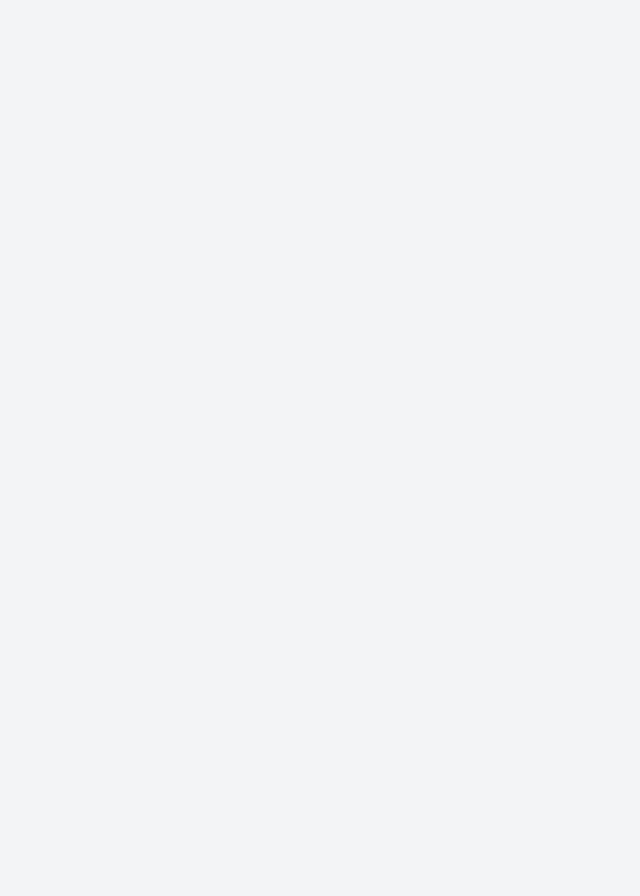
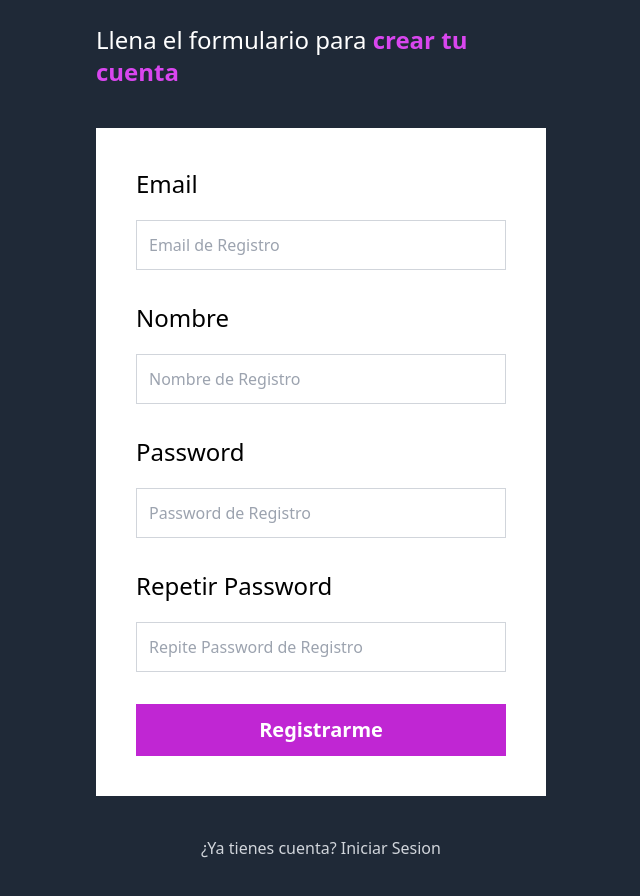
Before and after one commit to irenemonzon/Task-frontend, a React (Vite) app: page /auth/register in a window 1280 px wide. Before the commit this address had no page. Shown: the part 322-1218 px from the top of the page, without its empty margins (319-959 px from the left). Before the commit the page ends 800 px from the top, so only its background shows below. Built offline with nearby package versions, Linux system fonts and the light colour scheme.

Commit message:
create view to login and register user

```diff
--- /dev/null
+++ b/src/layouts/AuthLayout.tsx
@@ -0,0 +1,24 @@
+import Logo from "@/components/Logo"
+import { Outlet } from "react-router-dom"
+
+const AuthLayout = () => {
+  return (
+    <>
+        <div className="bg-gray-800 min-h-screen">
+            <div className="py-10 lg:py-20 mx-auto w-[450px]">
+                <Logo/>
+                <div className="mt-10">
+                    <Outlet/>
+
+                </div>
+
+            </div>
+
+        </div>
+
+
+    </>
+  )
+}
+
+export default AuthLayout
--- a/src/router.tsx
+++ b/src/router.tsx
@@ -4,6 +4,9 @@ import DashboardView from './views/DashboardView'
 import CreateProjectView from './views/projects/CreateProjectView'
 import EditProjectView from './views/projects/EditProjectView'
 import ProjectDetailsView from './views/projects/ProjectDetailsView'
+import AuthLayout from './layouts/AuthLayout'
+import LoginView from './views/auth/LoginView'
+import RegisterView from './views/auth/RegisterView'
 
 export default function Router(){
     return(
@@ -14,6 +17,10 @@ export default function Router(){
                   <Route path='/projects/create' element={<CreateProjectView/>} />
                   <Route path='/projects/:projectId' element={<ProjectDetailsView/>} />
                   <Route path='/projects/:projectId/edit' element={<EditProjectView/>} />
+                </Route>
+                <Route element ={<AuthLayout/>}>
+                    <Route path='/auth/login' element={<LoginView/>}/>
+                    <Route path='/auth/register' element={<RegisterView/>}/>
 
                 </Route>
             </Routes>
--- a/src/types/index.ts
+++ b/src/types/index.ts
@@ -1,4 +1,17 @@
 import { z } from "zod";
+
+//Auth & User
+
+const authSchema=z.object({
+    name:z.string(),
+    email:z.string().email(),
+    password:z.string(),
+    password_confirmation:z.string()
+})
+type Auth=z.infer<typeof authSchema>
+export type UserLoginForm= Pick<Auth, 'email'|'password'>
+export type UserRegistrationForm= Pick<Auth, 'name'|'email'|'password'|'password_confirmation'>
+
 
 export const taskStatusSchema=z.enum(['pending','onHold','inProgress','underReview',"completed"])
 export type TaskStatus=z.infer<typeof taskStatusSchema>
--- /dev/null
+++ b/src/views/auth/LoginView.tsx
@@ -0,0 +1,82 @@
+
+import { useForm } from "react-hook-form";
+import { UserLoginForm } from "@/types/index";
+import ErrorMessage from "@/components/ErrorMessage";
+import { Link } from "react-router-dom";
+
+export default function LoginView() {
+
+  const initialValues: UserLoginForm = {
+    email: '',
+    password: '',
+  }
+  const { register, handleSubmit, formState: { errors } } = useForm({ defaultValues: initialValues })
+
+  const handleLogin = (formData: UserLoginForm) => { }
+
+  return (
+    <>
+      <form
+        onSubmit={handleSubmit(handleLogin)}
+        className="space-y-8 p-10 bg-white"
+        noValidate
+      >
+        <div className="flex flex-col gap-5">
+          <label
+            className="font-normal text-2xl"
+          >Email</label>
+
+          <input
+            id="email"
+            type="email"
+            placeholder="Email de Registro"
+            className="w-full p-3  border-gray-300 border"
+            {...register("email", {
+              required: "El Email es obligatorio",
+              pattern: {
+                value: /\S+@\S+\.\S+/,
+                message: "E-mail no válido",
+              },
+            })}
+          />
+          {errors.email && (
+            <ErrorMessage>{errors.email.message}</ErrorMessage>
+          )}
+        </div>
+
+        <div className="flex flex-col gap-5">
+          <label
+            className="font-normal text-2xl"
+          >Password</label>
+
+          <input
+            type="password"
+            placeholder="Password de Registro"
+            className="w-full p-3  border-gray-300 border"
+            {...register("password", {
+              required: "El Password es obligatorio",
+            })}
+          />
+          {errors.password && (
+            <ErrorMessage>{errors.password.message}</ErrorMessage>
+          )}
+        </div>
+
+        <input
+          type="submit"
+          value='Iniciar Sesión'
+          className="bg-fuchsia-600 hover:bg-fuchsia-700 w-full p-3  text-white font-black  text-xl cursor-pointer"
+        />
+      </form>
+      <nav className="mt-10 flex flex-col space-y-4">
+        <Link
+        to={'/auth/register'}
+        className="text-center text-gray-300 font-normal"
+        >
+        ¿No tienes cuenta? crear cuenta
+        </Link>
+
+      </nav>
+    </>
+  )
+}
--- /dev/null
+++ b/src/views/auth/RegisterView.tsx
@@ -0,0 +1,134 @@
+import { useForm } from "react-hook-form";
+import { UserRegistrationForm } from "@/types/index";
+import ErrorMessage from "@/components/ErrorMessage";
+import { Link } from "react-router-dom";
+
+export default function RegisterView() {
+
+  const initialValues: UserRegistrationForm = {
+    name: '',
+    email: '',
+    password: '',
+    password_confirmation: '',
+  }
+
+  const { register, handleSubmit, watch, reset, formState: { errors } } = useForm<UserRegistrationForm>({ defaultValues: initialValues });
+
+  const password = watch('password');
+
+  const handleRegister = (formData: UserRegistrationForm) => {}
+
+  return (
+    <>
+      <h1 className="text-5xl font-black text-white">Crear Cuenta</h1>
+      <p className="text-2xl font-light text-white mt-5">
+        Llena el formulario para {''}
+        <span className=" text-fuchsia-500 font-bold"> crear tu cuenta</span>
+      </p>
+
+      <form
+        onSubmit={handleSubmit(handleRegister)}
+        className="space-y-8 p-10  bg-white mt-10"
+        noValidate
+      >
+        <div className="flex flex-col gap-5">
+          <label
+            className="font-normal text-2xl"
+            htmlFor="email"
+          >Email</label>
+          <input
+            id="email"
+            type="email"
+            placeholder="Email de Registro"
+            className="w-full p-3  border-gray-300 border"
+            {...register("email", {
+              required: "El Email de registro es obligatorio",
+              pattern: {
+                value: /\S+@\S+\.\S+/,
+                message: "E-mail no válido",
+              },
+            })}
+          />
+          {errors.email && (
+            <ErrorMessage>{errors.email.message}</ErrorMessage>
+          )}
+        </div>
+
+        <div className="flex flex-col gap-5">
+          <label
+            className="font-normal text-2xl"
+          >Nombre</label>
+          <input
+            type="name"
+            placeholder="Nombre de Registro"
+            className="w-full p-3  border-gray-300 border"
+            {...register("name", {
+              required: "El Nombre de usuario es obligatorio",
+            })}
+          />
+          {errors.name && (
+            <ErrorMessage>{errors.name.message}</ErrorMessage>
+          )}
+        </div>
+
+        <div className="flex flex-col gap-5">
+          <label
+            className="font-normal text-2xl"
+          >Password</label>
+
+          <input
+            type="password"
+            placeholder="Password de Registro"
+            className="w-full p-3  border-gray-300 border"
+            {...register("password", {
+              required: "El Password es obligatorio",
+              minLength: {
+                value: 8,
+                message: 'El Password debe ser mínimo de 8 caracteres'
+              }
+            })}
+          />
+          {errors.password && (
+            <ErrorMessage>{errors.password.message}</ErrorMessage>
+          )}
+        </div>
+
+        <div className="flex flex-col gap-5">
+          <label
+            className="font-normal text-2xl"
+          >Repetir Password</label>
+
+          <input
+            id="password_confirmation"
+            type="password"
+            placeholder="Repite Password de Registro"
+            className="w-full p-3  border-gray-300 border"
+            {...register("password_confirmation", {
+              required: "Repetir Password es obligatorio",
+              validate: value => value === password || 'Los Passwords no son iguales'
+            })}
+          />
+
+          {errors.password_confirmation && (
+            <ErrorMessage>{errors.password_confirmation.message}</ErrorMessage>
+          )}
+        </div>
+
+        <input
+          type="submit"
+          value='Registrarme'
+          className="bg-fuchsia-600 hover:bg-fuchsia-700 w-full p-3  text-white font-black  text-xl cursor-pointer"
+        />
+      </form>
+      <nav className="mt-10 flex flex-col space-y-4">
+        <Link
+        to={'/auth/login'}
+        className="text-center text-gray-300 font-normal"
+        >
+        ¿Ya tienes cuenta? Iniciar Sesion
+        </Link>
+
+      </nav>
+    </>
+  )
+}
```
